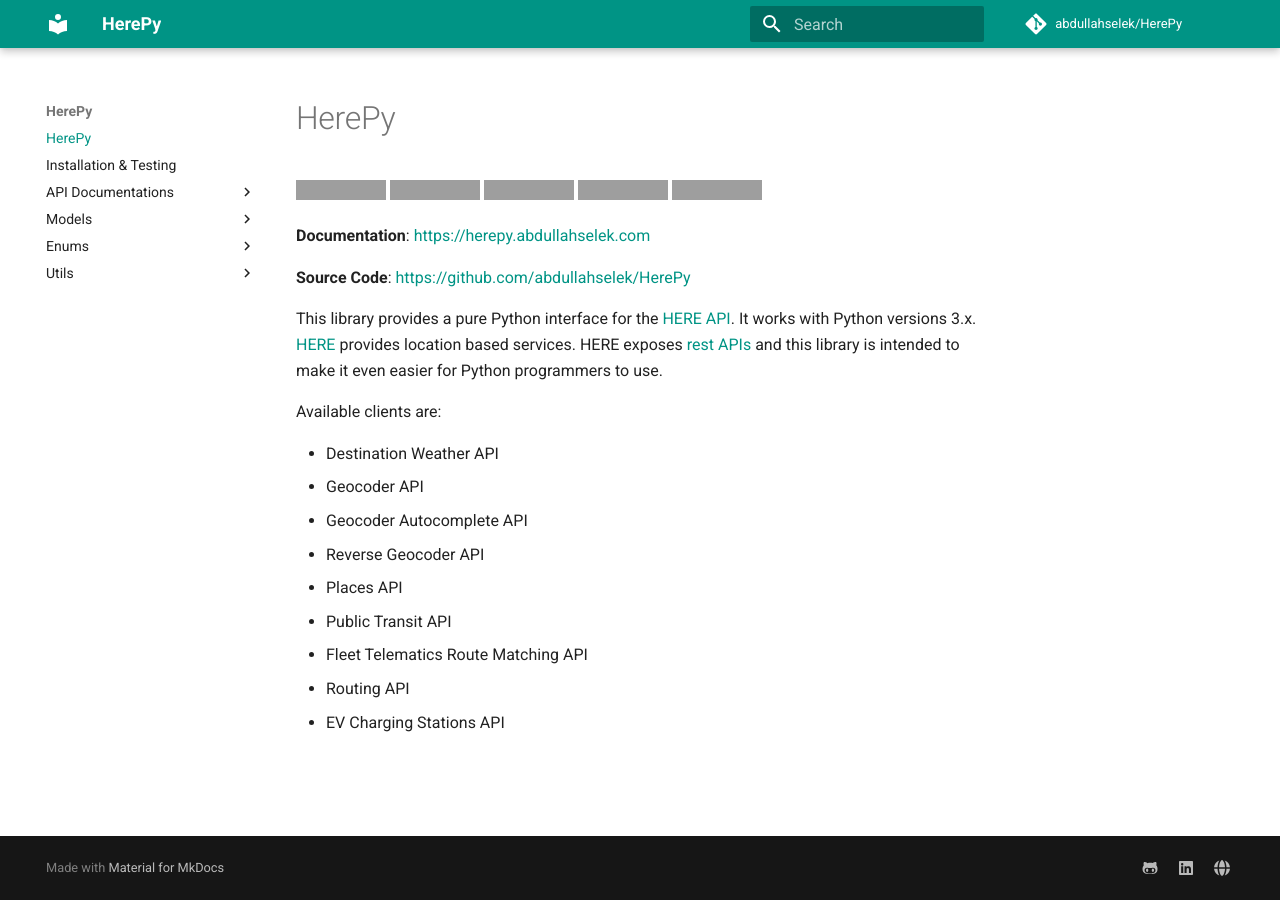
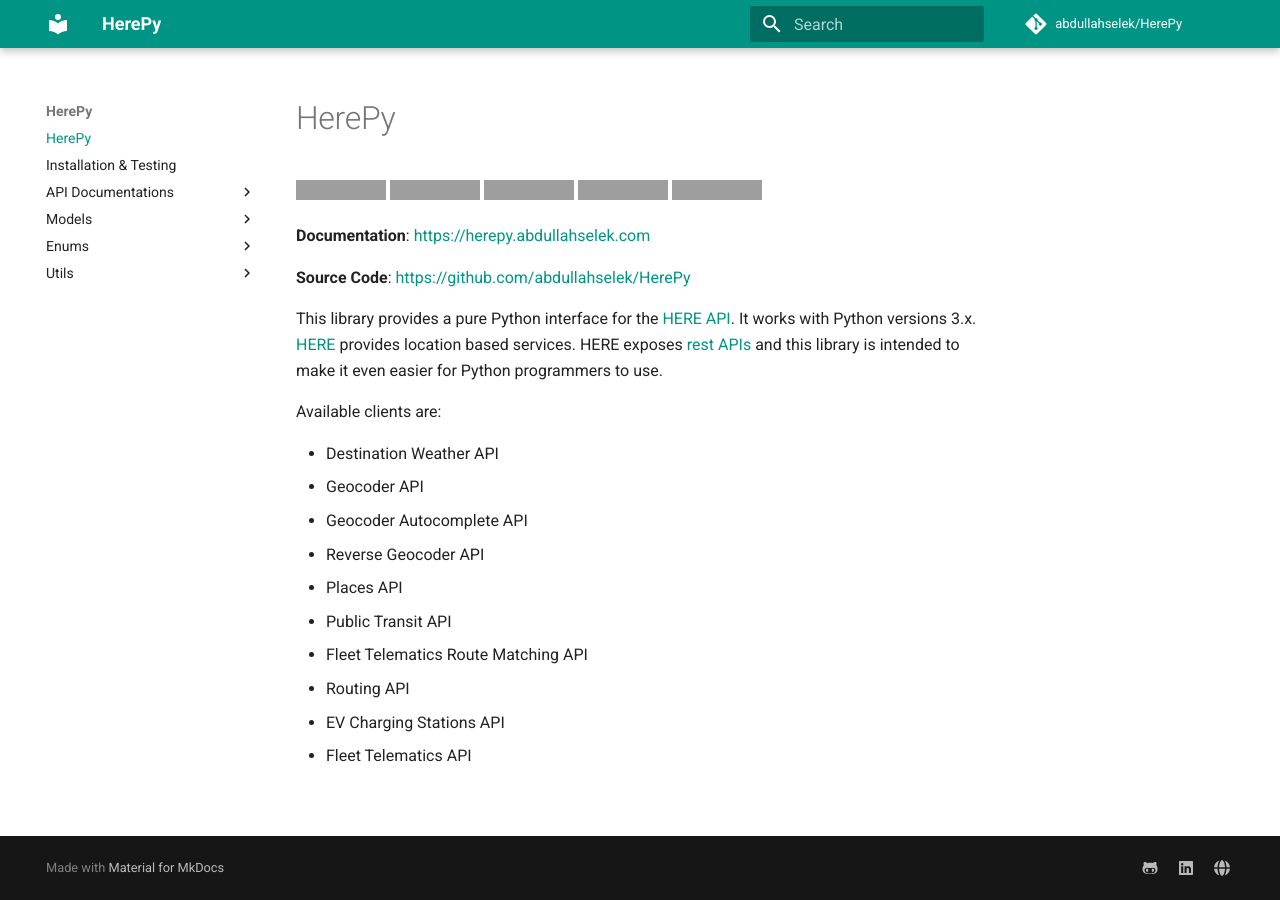
Before and after one commit to abdullahselek/HerePy, an MkDocs documentation site: the page built from docs/index.md, in a window 1280 px wide. Built offline with MkDocs 1.6.1 and Material for MkDocs 9.7.7, drawn with Linux system fonts in a browser that asks for light colours; comment, search, counter and statistics services are not loaded; grey boxes are pictures that could not be loaded.

Commit message:
Update docs

```diff
--- a/docs/index.md
+++ b/docs/index.md
@@ -25,3 +25,4 @@
 * Fleet Telematics Route Matching API
 * Routing API
 * EV Charging Stations API
+* Fleet Telematics API
--- a/mkdocs.yml
+++ b/mkdocs.yml
@@ -25,6 +25,7 @@
   - api/rme_api.md
   - api/routing_api.md
   - api/ev_charging_stations_api.md
+  - api/fleet_telematics_api.md
 - Models:
   - models/models.md
 - Enums:
```
Also changed, not shown: docs/api/fleet_telematics_api.md (+2 -0 lines).
